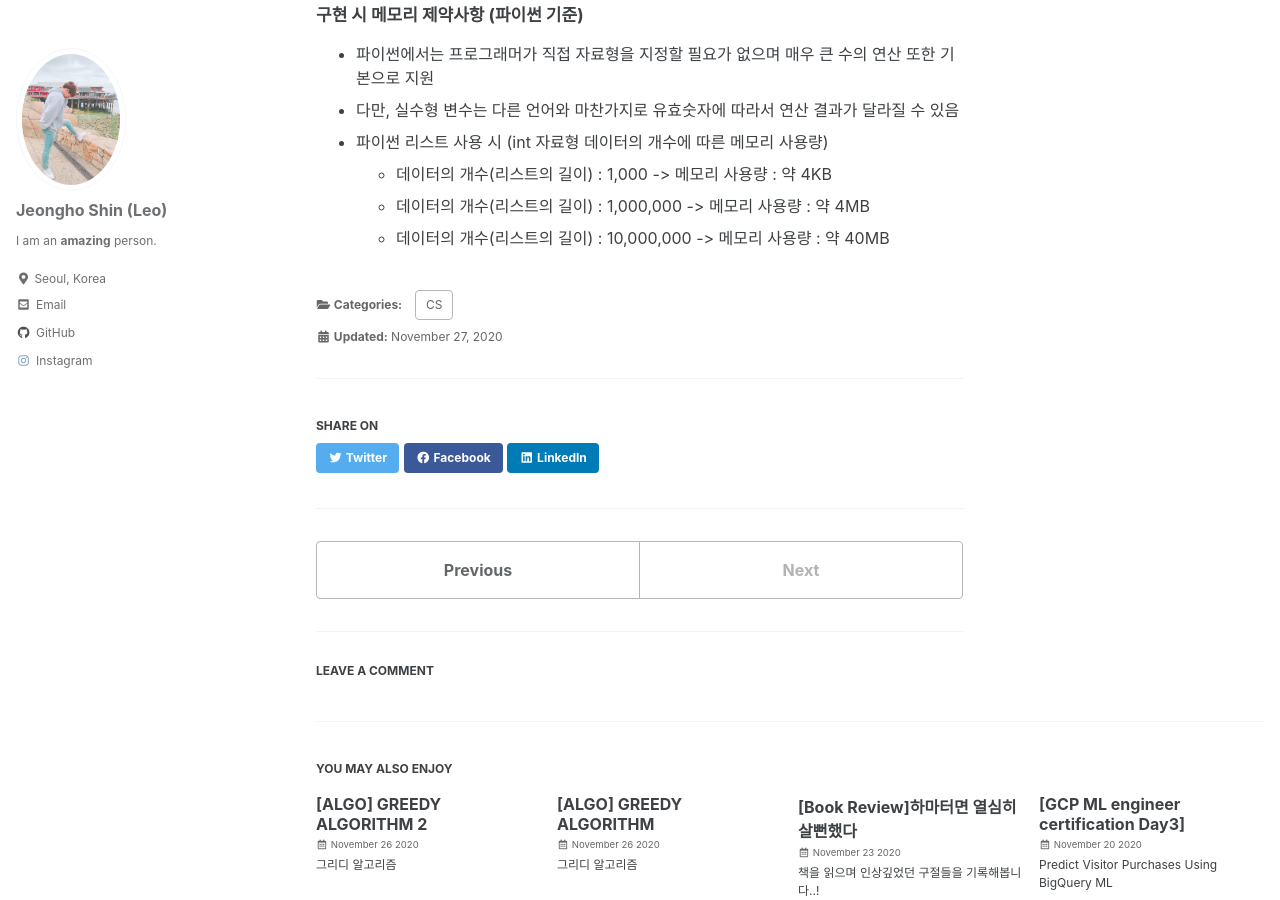
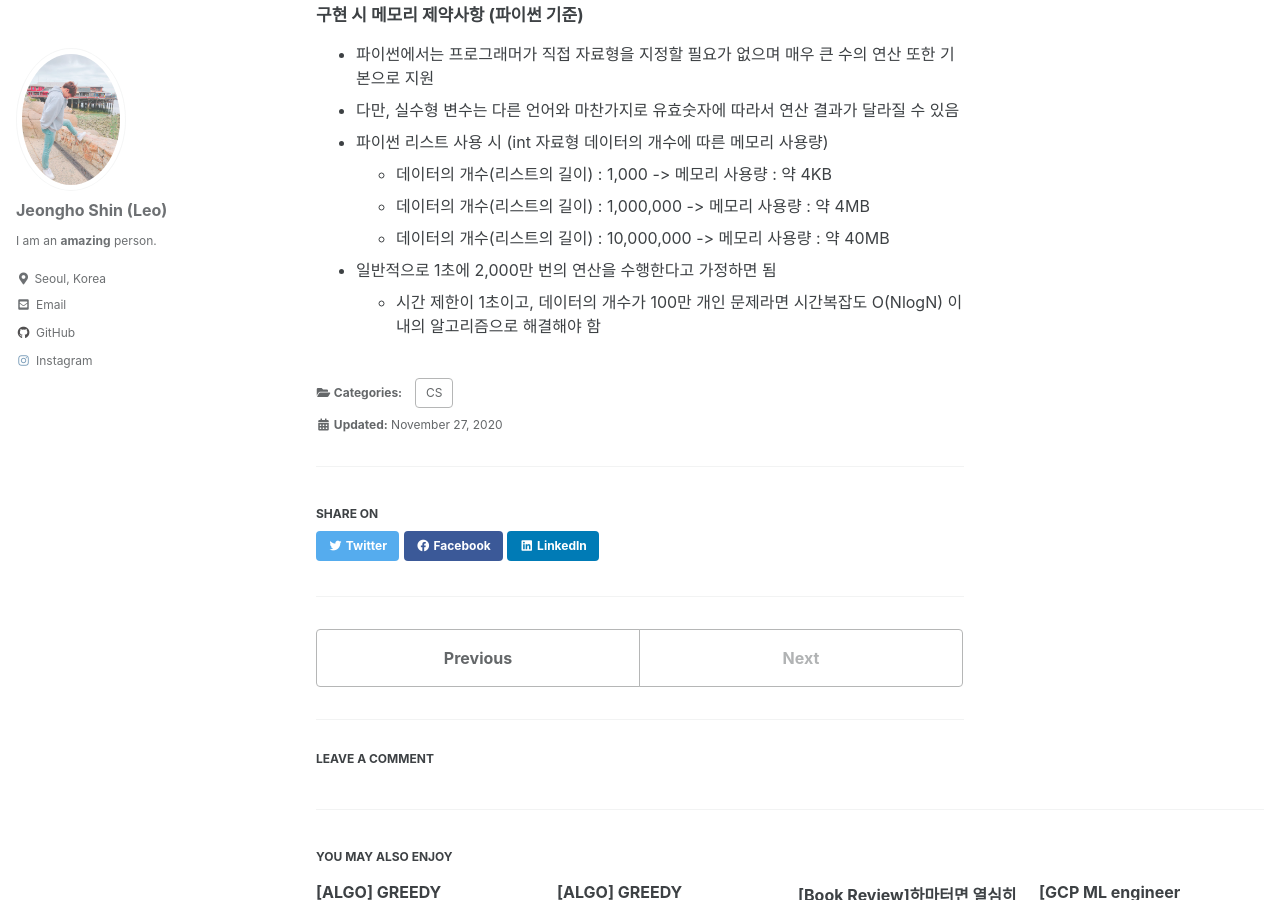
Before and after one commit to mlleo/mlleo.github.io, a Jekyll site: the page built from _posts/2020-11-26-algorithm_3.md, in a window 1280 px wide and 900 px high, scrolled down 381 px. Built offline with Jekyll 4.4.1, drawn with Linux system fonts in a browser that asks for light colours; cached includes are drawn as plain includes; comment, search, counter and statistics services are not loaded.

Commit message:
Update 2020-11-26-algorithm_3.md

```diff
--- a/_posts/2020-11-26-algorithm_3.md
+++ b/_posts/2020-11-26-algorithm_3.md
@@ -20,3 +20,5 @@ use_math: true # MathJax On
   - 데이터의 개수(리스트의 길이) : 1,000        -> 메모리 사용량 : 약 4KB
   - 데이터의 개수(리스트의 길이) : 1,000,000    -> 메모리 사용량 : 약 4MB
   - 데이터의 개수(리스트의 길이) : 10,000,000   -> 메모리 사용량 : 약 40MB
+- 일반적으로 1초에 2,000만 번의 연산을 수행한다고 가정하면 됨
+  - 시간 제한이 1초이고, 데이터의 개수가 100만 개인 문제라면 시간복잡도 O(NlogN) 이내의 알고리즘으로 해결해야 함
```
